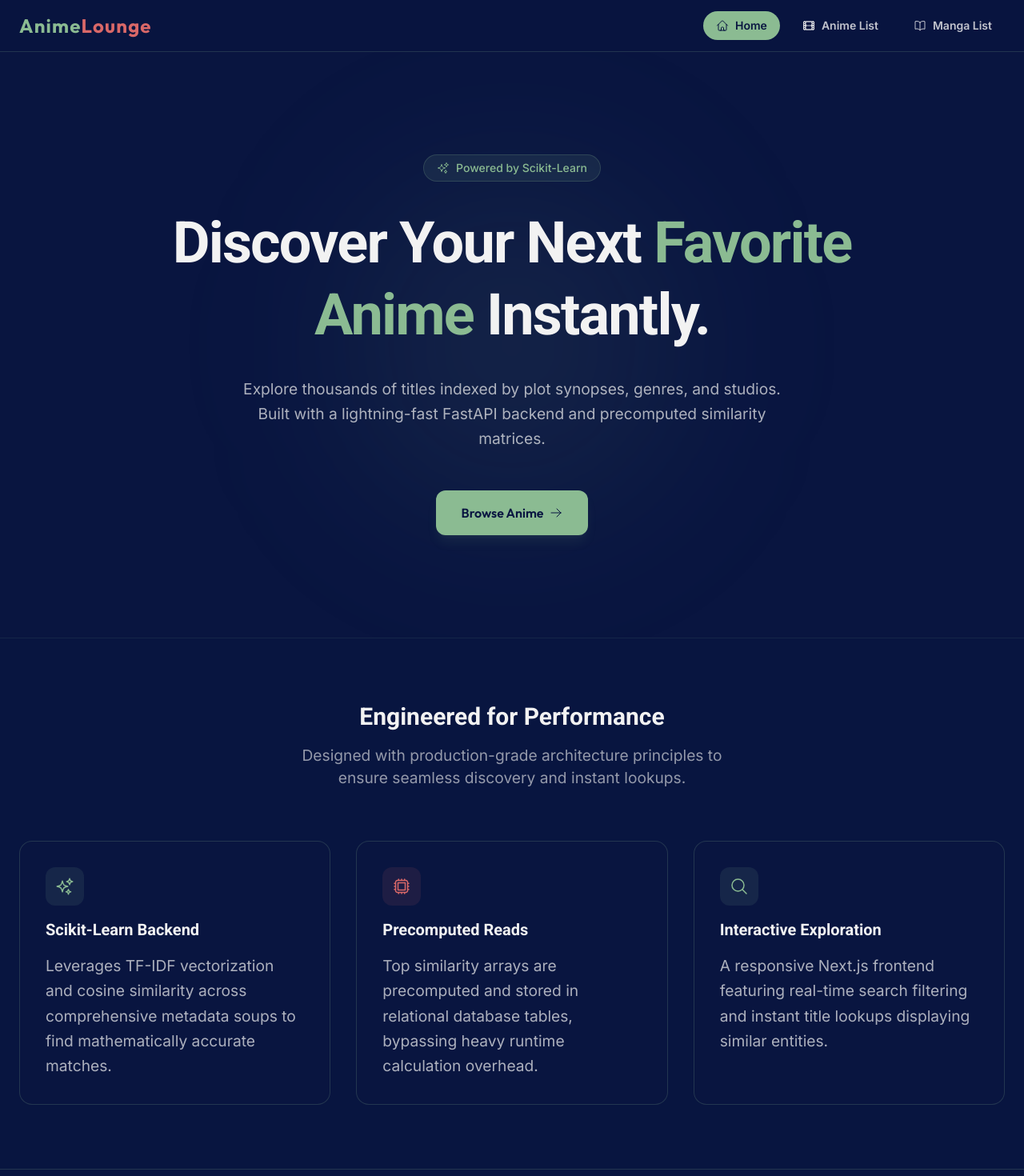
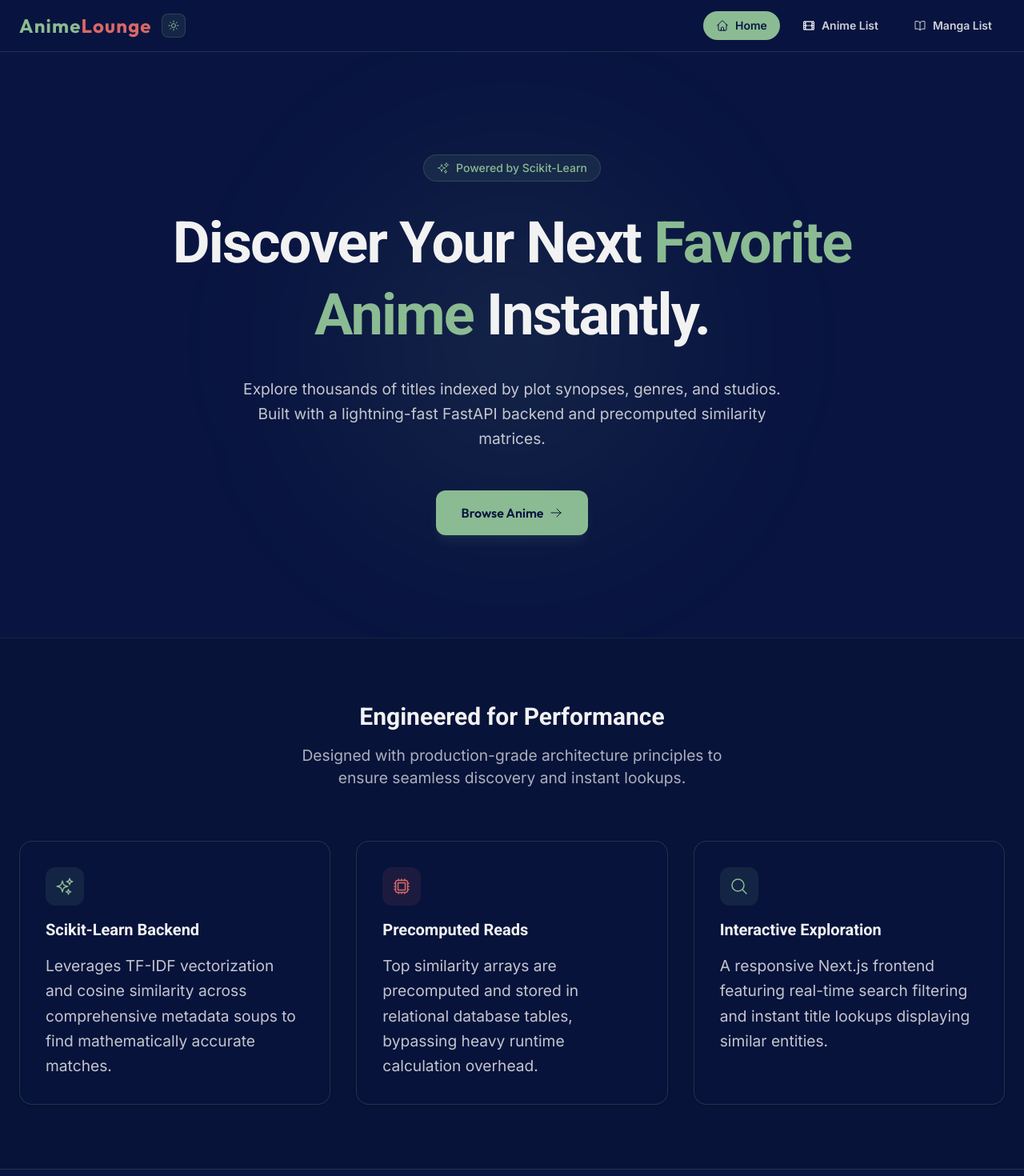
Before and after one commit to Apfirebolt/anime_recommendation_frontend, a Next.js app: page / in a window 1280 px wide. Shown: the top 1470 px of the page at 80% size. Built offline with nearby package versions, Linux system fonts and the light colour scheme.

Commit message:
feat: added theme toggle

```diff
--- a/src/app/page.jsx
+++ b/src/app/page.jsx
@@ -1,3 +1,4 @@
+// app/page.jsx
 import Header from "../components/Header";
 import Footer from "../components/Footer";
 import Link from "next/link";
@@ -10,7 +11,7 @@ export const metadata = {
 
 export default function Home() {
   return (
-    <div className="min-h-screen bg-anime-dark text-anime-light flex flex-col font-sans selection:bg-anime-sage selection:text-anime-dark">
+    <div className="min-h-screen bg-anime-dark text-anime-light light:bg-white light:text-anime-dark flex flex-col font-sans selection:bg-anime-sage selection:text-anime-dark transition-colors duration-200">
       <Header />
 
       <main className="flex-grow">
@@ -29,7 +30,7 @@ export default function Home() {
               Discover Your Next <span className="text-anime-sage">Favorite Anime</span> Instantly.
             </h1>
 
-            <p className="text-lg sm:text-xl text-anime-light/70 max-w-2xl mx-auto leading-relaxed">
+            <p className="text-lg sm:text-xl opacity-80 max-w-2xl mx-auto leading-relaxed">
               Explore thousands of titles indexed by plot synopses, genres, and studios. Built with a lightning-fast FastAPI backend and precomputed similarity matrices.
             </p>
 
@@ -46,53 +47,53 @@ export default function Home() {
         </section>
 
         {/* Features / Engineering Highlights Section */}
-        <section className="py-20 px-6 border-t border-anime-sage/10 bg-anime-dark/40">
+        <section className="py-20 px-6 border-t border-anime-sage/10 bg-black/10 light:bg-gray-50">
           <div className="max-w-7xl mx-auto space-y-16">
             <div className="text-center space-y-4">
-              <h2 className="text-3xl font-bold font-heading text-anime-light">
+              <h2 className="text-3xl font-bold font-heading">
                 Engineered for Performance
               </h2>
-              <p className="text-anime-light/60 max-w-xl mx-auto">
+              <p className="opacity-70 max-w-xl mx-auto">
                 Designed with production-grade architecture principles to ensure seamless discovery and instant lookups.
               </p>
             </div>
 
             <div className="grid grid-cols-1 md:grid-cols-3 gap-8">
               {/* Feature 1 */}
-              <div className="p-8 rounded-2xl bg-anime-dark border border-anime-sage/20 space-y-4 hover:border-anime-sage/50 transition-colors">
+              <div className="p-8 rounded-2xl bg-anime-dark/40 light:bg-white border border-anime-sage/20 space-y-4 hover:border-anime-sage/50 transition-colors shadow-sm">
                 <div className="w-12 h-12 rounded-xl bg-anime-sage/10 flex items-center justify-center text-anime-sage">
                   <SparklesIcon className="h-6 w-6" />
                 </div>
-                <h3 className="text-xl font-bold font-heading text-anime-light">
+                <h3 className="text-xl font-bold font-heading">
                   Scikit-Learn Backend
                 </h3>
-                <p className="text-sm text-anime-light/70 leading-relaxed">
+                <p className="text-sm opacity-80 leading-relaxed">
                   Leverages TF-IDF vectorization and cosine similarity across comprehensive metadata soups to find mathematically accurate matches.
                 </p>
               </div>
 
               {/* Feature 2 */}
-              <div className="p-8 rounded-2xl bg-anime-dark border border-anime-sage/20 space-y-4 hover:border-anime-sage/50 transition-colors">
+              <div className="p-8 rounded-2xl bg-anime-dark/40 light:bg-white border border-anime-sage/20 space-y-4 hover:border-anime-sage/50 transition-colors shadow-sm">
                 <div className="w-12 h-12 rounded-xl bg-anime-coral/10 flex items-center justify-center text-anime-coral">
                   <CpuChipIcon className="h-6 w-6" />
                 </div>
-                <h3 className="text-xl font-bold font-heading text-anime-light">
+                <h3 className="text-xl font-bold font-heading">
                   Precomputed Reads
                 </h3>
-                <p className="text-sm text-anime-light/70 leading-relaxed">
+                <p className="text-sm opacity-80 leading-relaxed">
                   Top similarity arrays are precomputed and stored in relational database tables, bypassing heavy runtime calculation overhead.
                 </p>
               </div>
 
               {/* Feature 3 */}
-              <div className="p-8 rounded-2xl bg-anime-dark border border-anime-sage/20 space-y-4 hover:border-anime-sage/50 transition-colors">
+              <div className="p-8 rounded-2xl bg-anime-dark/40 light:bg-white border border-anime-sage/20 space-y-4 hover:border-anime-sage/50 transition-colors shadow-sm">
                 <div className="w-12 h-12 rounded-xl bg-anime-sage/10 flex items-center justify-center text-anime-sage">
                   <MagnifyingGlassIcon className="h-6 w-6" />
                 </div>
-                <h3 className="text-xl font-bold font-heading text-anime-light">
+                <h3 className="text-xl font-bold font-heading">
                   Interactive Exploration
                 </h3>
-                <p className="text-sm text-anime-light/70 leading-relaxed">
+                <p className="text-sm opacity-80 leading-relaxed">
                   A responsive Next.js frontend featuring real-time search filtering and instant title lookups displaying similar entities.
                 </p>
               </div>
--- a/src/components/Header.jsx
+++ b/src/components/Header.jsx
@@ -9,28 +9,70 @@ import {
   FilmIcon,
   BookOpenIcon,
   Bars3Icon,
-  XMarkIcon
+  XMarkIcon,
+  SunIcon,
+  MoonIcon
 } from "@heroicons/react/24/outline";
 
 const Header = () => {
   const pathname = usePathname();
   const [isMobileMenuOpen, setIsMobileMenuOpen] = useState(false);
+  const [isDarkMode, setIsDarkMode] = useState(true);
 
-  // Close mobile menu whenever the route changes
+  // Initialize theme on mount based on localStorage
+  useEffect(() => {
+    const savedTheme = localStorage.getItem('theme');
+    // Default to dark mode if nothing is saved
+    if (savedTheme === 'light') {
+      setIsDarkMode(false);
+      document.documentElement.classList.remove('dark');
+    } else {
+      setIsDarkMode(true);
+      document.documentElement.classList.add('dark');
+    }
+  }, []);
+
+  // Toggle theme handler
+  const toggleTheme = () => {
+    if (isDarkMode) {
+      document.documentElement.classList.remove('dark');
+      localStorage.setItem('theme', 'light');
+      setIsDarkMode(false);
+    } else {
+      document.documentElement.classList.add('dark');
+      localStorage.setItem('theme', 'dark');
+      setIsDarkMode(true);
+    }
+  };
+
   useEffect(() => {
     setIsMobileMenuOpen(false);
   }, [pathname]);
 
   return (
-    <header className="sticky top-0 z-50 bg-anime-dark/90 backdrop-blur-md border-b border-anime-sage/20">
+    <header className="sticky top-0 z-50 bg-white/90 dark:bg-anime-dark/95 backdrop-blur-md border-b border-gray-200 dark:border-anime-sage/20 transition-colors">
       <div className="max-w-7xl mx-auto px-4 sm:px-6 h-16 flex items-center justify-between">
 
-        {/* Brand / Logo */}
-        <Link href="/" className="flex items-center gap-2">
-          <span className="text-xl sm:text-2xl font-bold font-heading text-anime-sage tracking-wider">
-            Anime<span className="text-anime-coral">Lounge</span>
-          </span>
-        </Link>
+        {/* Brand / Logo & Theme Toggle */}
+        <div className="flex items-center gap-3">
+          <Link href="/" className="flex items-center gap-2">
+            <span className="text-xl sm:text-2xl font-bold font-heading text-anime-sage tracking-wider">
+              Anime<span className="text-anime-coral">Lounge</span>
+            </span>
+          </Link>
+
+          <button
+            onClick={toggleTheme}
+            className="p-1.5 rounded-lg bg-anime-sage/10 hover:bg-anime-sage/20 text-anime-sage transition-colors border border-anime-sage/20 flex items-center justify-center"
+            aria-label="Toggle theme"
+          >
+            {isDarkMode ? (
+              <SunIcon className="h-4 w-4 text-anime-sage" />
+            ) : (
+              <MoonIcon className="h-4 w-4 text-anime-dark" />
+            )}
+          </button>
+        </div>
 
         {/* Desktop Navigation Links */}
         <nav className="hidden md:block">
@@ -41,7 +83,7 @@ const Header = () => {
                 className={`px-4 py-2 rounded-full font-semibold text-sm flex items-center space-x-2 transition-colors whitespace-nowrap ${
                   pathname === '/'
                     ? 'bg-anime-sage text-anime-dark'
-                    : 'text-anime-light/80 hover:text-anime-sage hover:bg-anime-sage/10'
+                    : 'text-gray-700 dark:text-anime-light/85 hover:text-anime-sage dark:hover:text-anime-sage hover:bg-anime-sage/10'
                 }`}
               >
                 <HomeIcon className="h-4 w-4" />
@@ -54,7 +96,7 @@ const Header = () => {
                 className={`px-4 py-2 rounded-full font-semibold text-sm flex items-center space-x-2 transition-colors whitespace-nowrap ${
                   pathname.startsWith('/anime')
                     ? 'bg-anime-sage text-anime-dark'
-                    : 'text-anime-light/80 hover:text-anime-sage hover:bg-anime-sage/10'
+                    : 'text-gray-700 dark:text-anime-light/85 hover:text-anime-sage dark:hover:text-anime-sage hover:bg-anime-sage/10'
                 }`}
               >
                 <FilmIcon className="h-4 w-4" />
@@ -67,7 +109,7 @@ const Header = () => {
                 className={`px-4 py-2 rounded-full font-semibold text-sm flex items-center space-x-2 transition-colors whitespace-nowrap ${
                   pathname.startsWith('/manga')
                     ? 'bg-anime-sage text-anime-dark'
-                    : 'text-anime-light/80 hover:text-anime-sage hover:bg-anime-sage/10'
+                    : 'text-gray-700 dark:text-anime-light/85 hover:text-anime-sage dark:hover:text-anime-sage hover:bg-anime-sage/10'
                 }`}
               >
                 <BookOpenIcon className="h-4 w-4" />
@@ -80,7 +122,7 @@ const Header = () => {
         {/* Mobile Menu Button */}
         <button
           onClick={() => setIsMobileMenuOpen(!isMobileMenuOpen)}
-          className="md:hidden p-2 rounded-xl text-anime-light hover:bg-anime-sage/10 focus:outline-none transition-colors"
+          className="md:hidden p-2 rounded-xl text-gray-700 dark:text-anime-light hover:bg-anime-sage/10 focus:outline-none transition-colors"
           aria-label="Toggle mobile menu"
         >
           {isMobileMenuOpen ? (
@@ -93,13 +135,13 @@ const Header = () => {
 
       {/* Mobile Dropdown Menu */}
       {isMobileMenuOpen && (
-        <div className="md:hidden bg-anime-dark border-b border-anime-sage/20 px-4 py-4 space-y-2 shadow-2xl animate-in slide-in-from-top duration-200">
+        <div className="md:hidden bg-white dark:bg-anime-dark border-b border-gray-200 dark:border-anime-sage/20 px-4 py-4 space-y-2 shadow-2xl">
           <Link
             href="/"
             className={`flex items-center gap-3 px-4 py-3 rounded-xl font-semibold text-sm transition-colors ${
               pathname === '/'
                 ? 'bg-anime-sage text-anime-dark'
-                : 'text-anime-light/80 hover:bg-anime-sage/10 hover:text-anime-sage'
+                : 'text-gray-700 dark:text-anime-light/85 hover:bg-anime-sage/10 hover:text-anime-sage'
             }`}
           >
             <HomeIcon className="h-5 w-5" />
@@ -111,7 +153,7 @@ const Header = () => {
             className={`flex items-center gap-3 px-4 py-3 rounded-xl font-semibold text-sm transition-colors ${
               pathname.startsWith('/anime')
                 ? 'bg-anime-sage text-anime-dark'
-                : 'text-anime-light/80 hover:bg-anime-sage/10 hover:text-anime-sage'
+                : 'text-gray-700 dark:text-anime-light/85 hover:bg-anime-sage/10 hover:text-anime-sage'
             }`}
           >
             <FilmIcon className="h-5 w-5" />
@@ -123,7 +165,7 @@ const Header = () => {
             className={`flex items-center gap-3 px-4 py-3 rounded-xl font-semibold text-sm transition-colors ${
               pathname.startsWith('/manga')
                 ? 'bg-anime-sage text-anime-dark'
-                : 'text-anime-light/80 hover:bg-anime-sage/10 hover:text-anime-sage'
+                : 'text-gray-700 dark:text-anime-light/85 hover:bg-anime-sage/10 hover:text-anime-sage'
             }`}
           >
             <BookOpenIcon className="h-5 w-5" />
```
Also changed, not shown: src/app/globals.css (+11 -6 lines).
